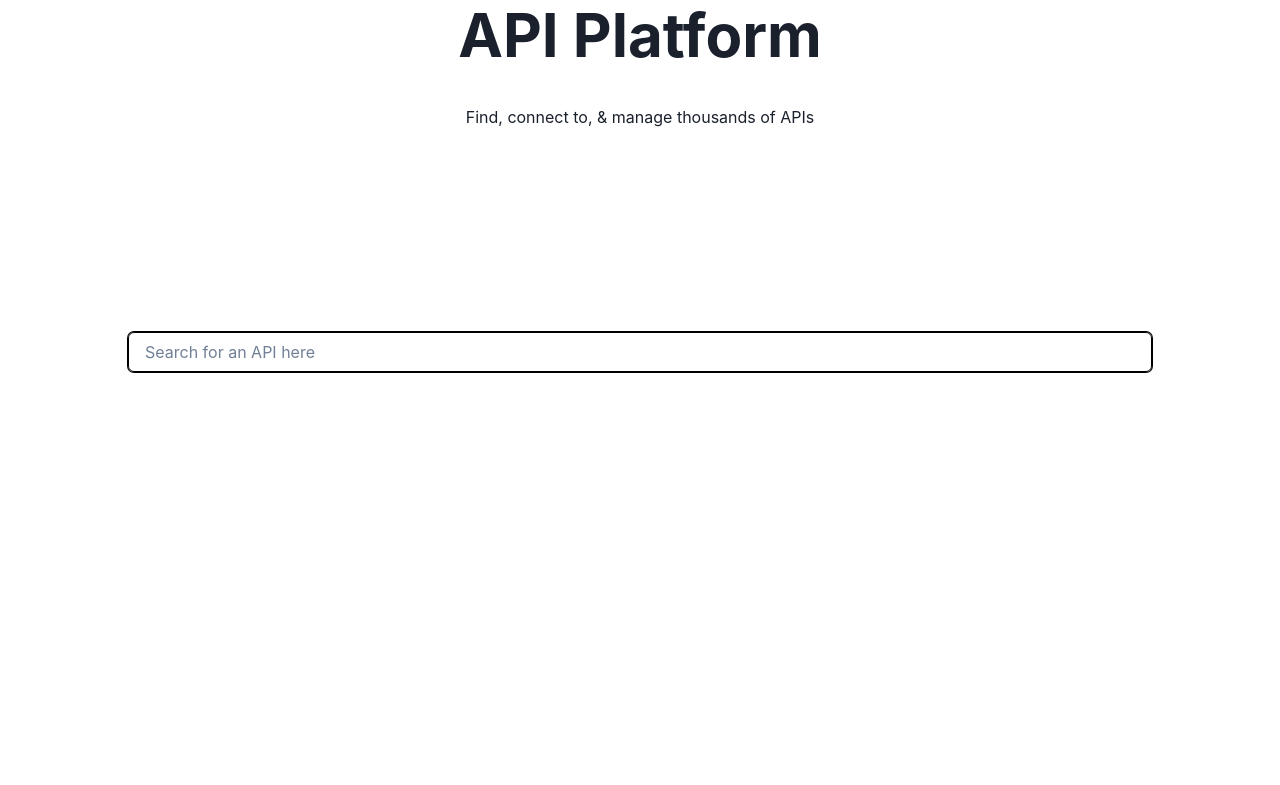
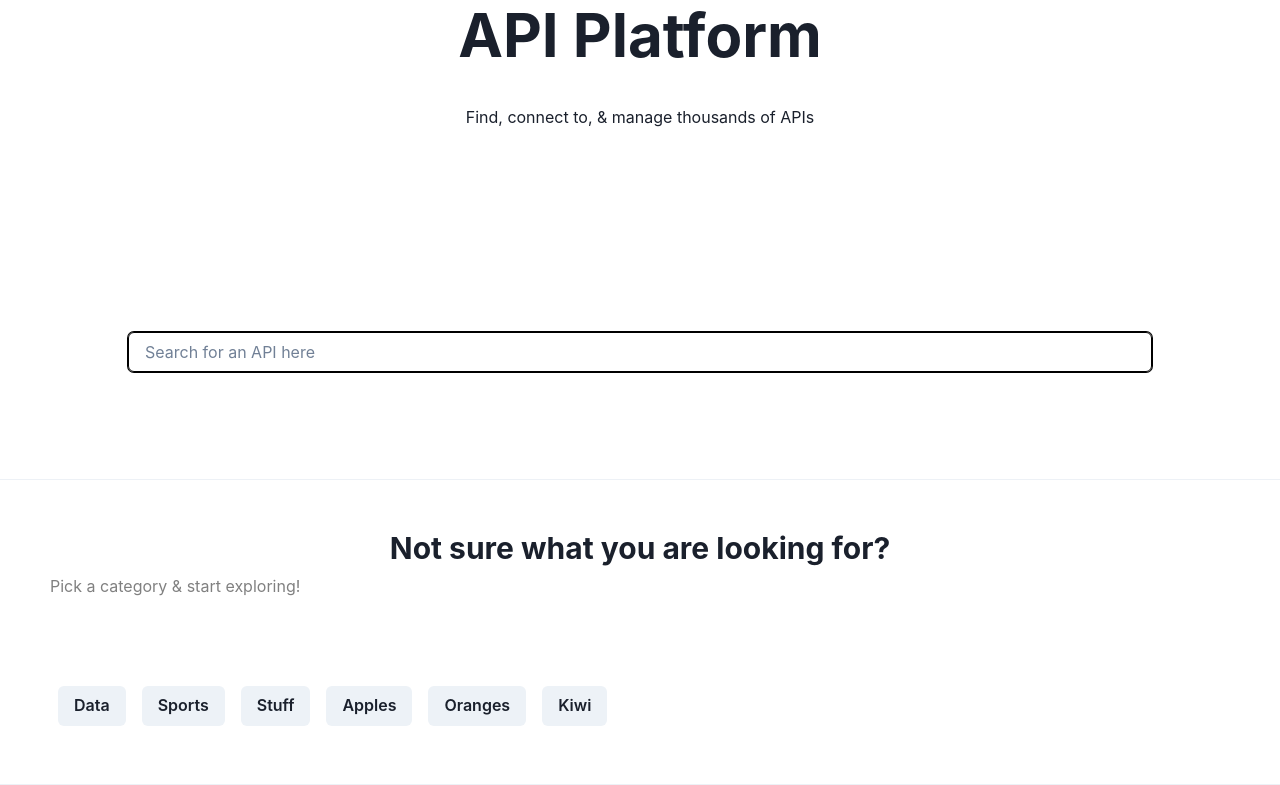
Before and after one commit to KurtisDenning/pAPI, a React (Create React App) app in the folder frontend/: page / in a window 1280 px wide. Shown: the part 321-1106 px from the top of the page. Before the commit the page ends 800 px from the top, so only its background shows below. Built offline with nearby package versions, Linux system fonts and the light colour scheme.

Commit message:
Added Categories as well as a categorycard component + some dummy data

```diff
--- a/frontend/src/App.js
+++ b/frontend/src/App.js
@@ -1,13 +1,17 @@
-import React from 'react';
-import { ChakraProvider } from '@chakra-ui/react';
-import Nav from './Components/Nav';
-import Header from './Components/Header';
+import React from "react";
+import { ChakraProvider, Divider } from "@chakra-ui/react";
+import Nav from "./Components/Nav";
+import Header from "./Components/Header";
+import Categories from "./Components/Categories";
 
 function App() {
   return (
     <ChakraProvider>
-      <Nav/>
-      <Header/>
+      <Nav />
+      <Header />
+      <Divider />
+      <Categories />
+      <Divider />
     </ChakraProvider>
   );
 }
--- /dev/null
+++ b/frontend/src/Components/Categories.js
@@ -0,0 +1,27 @@
+import React from "react";
+import CategoryCards from "./CategoryCards";
+import Data from "../Dummy-Json/Data";
+import { Center, Heading, Text, Box } from "@chakra-ui/react";
+
+const categoryCards = Data.map((item) => (
+  <CategoryCards key={item.id} {...item} />
+));
+
+const Categories = () => {
+  return (
+    <Box m={50}>
+      <Center>
+        <Heading as={"h3"} size={"lg"}>
+          Not sure what you are looking for?
+        </Heading>
+      </Center>
+      <Text mt={2} mb={"80px"} color={"gray"}>
+        Pick a category & start exploring!
+      </Text>
+
+      {categoryCards}
+    </Box>
+  );
+};
+
+export default Categories;
--- /dev/null
+++ b/frontend/src/Components/CategoryCards.js
@@ -0,0 +1,8 @@
+import React from "react";
+import { Button } from "@chakra-ui/react";
+
+const CategoryCards = (props) => {
+  return <Button m={2}>{props.name}</Button>;
+};
+
+export default CategoryCards;
--- a/frontend/src/Components/Header.js
+++ b/frontend/src/Components/Header.js
@@ -4,7 +4,7 @@ import React from "react";
 const Header = () => {
   return (
     <>
-      <Box h={"92vh"}>
+      <Box h={"92vh"} mx={50}>
         <Flex h={"80%"} alignItems={"center"} justifyContent={"center"}>
           <VStack spacing={10}>
             <Heading as={"h1"} size={"3xl"}>
--- /dev/null
+++ b/frontend/src/Dummy-Json/Data.js
@@ -0,0 +1,31 @@
+export default [
+  {
+    id: 1,
+    name: "Data",
+  },
+
+  {
+    id: 2,
+    name: "Sports",
+  },
+
+  {
+    id: 3,
+    name: "Stuff",
+  },
+
+  {
+    id: 4,
+    name: "Apples",
+  },
+
+  {
+    id: 5,
+    name: "Oranges",
+  },
+
+  {
+    id: 6,
+    name: "Kiwi",
+  },
+];
```
